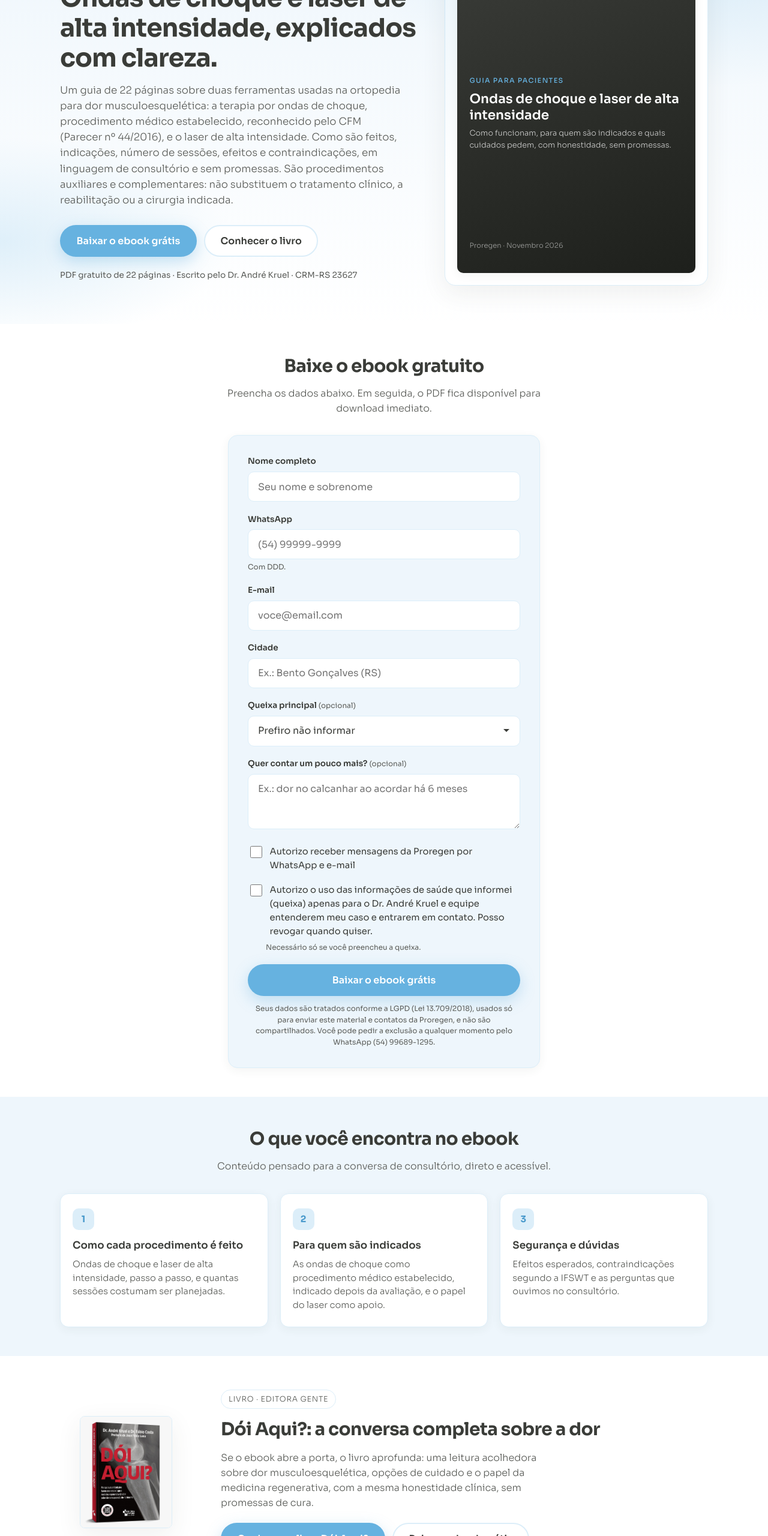
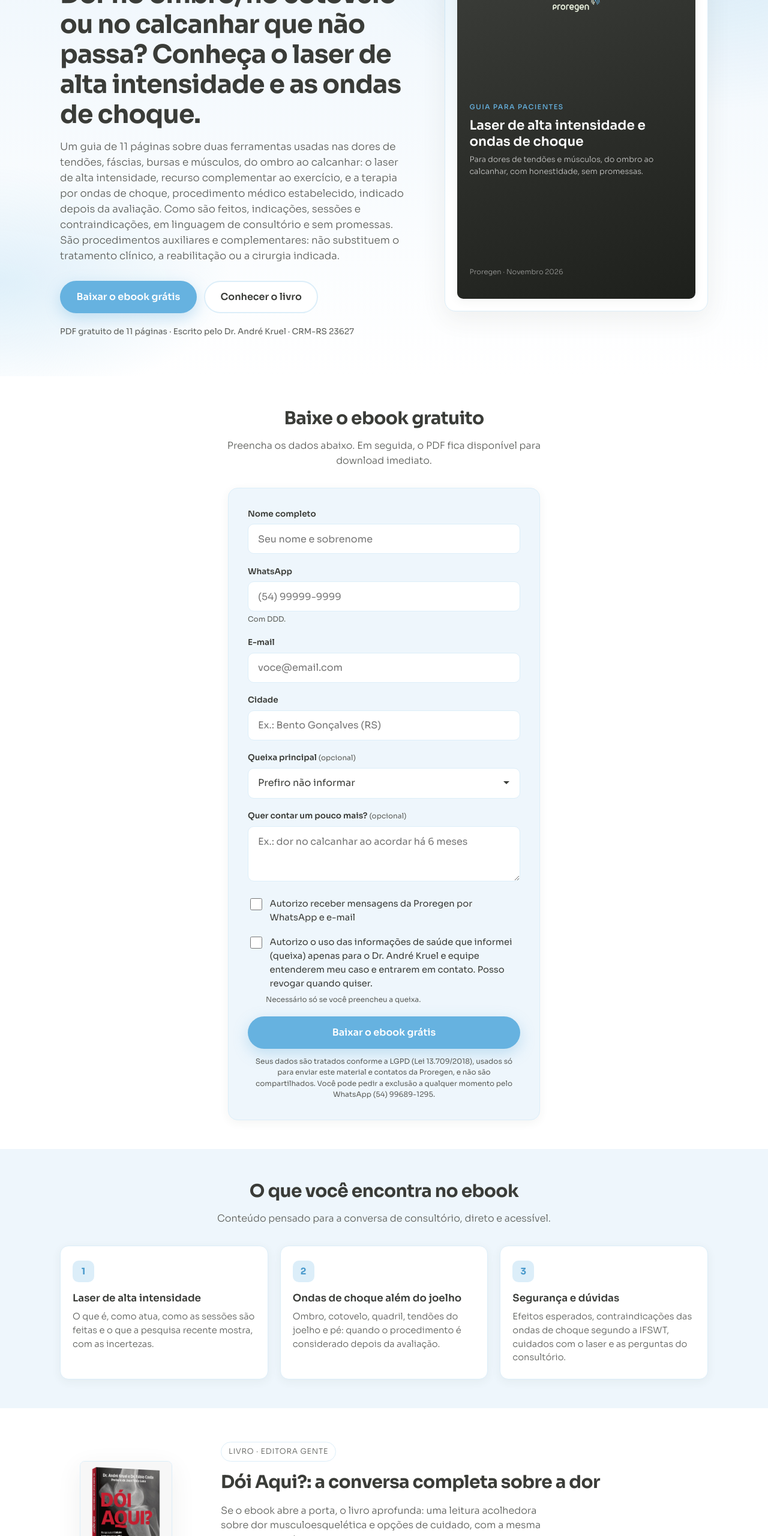
Before and after one commit to kruelandre-jpg/proregen-lp-ebook-choque-laser, a plain HTML site: page index.html in a window 1280 px wide. Shown: the part 220-2780 px from the top of the page at 60% size. Drawn offline with Linux system fonts and the light colour scheme.

Commit message:
E-book revisado (CFM), PDF novo na identidade Proregen, texto da LP revisado, pixel Meta como nas demais LPs

```diff
--- a/app.js
+++ b/app.js
@@ -11,7 +11,7 @@
   var bookCtaThanks = document.getElementById('book-cta-thanks');
   var waLinks = document.querySelectorAll('[data-wa]');
 
-  var ebookUrl = cfg.ebookUrl || 'assets/Ebook-Proregen-Ondas-de-Choque-e-Laser.pdf';
+  var ebookUrl = cfg.ebookUrl || 'assets/Ebook-Proregen-Ondas-Choque-Laser-Guia-Pacientes.pdf';
   var bookUrl = cfg.bookUrl || 'https://www.editoragente.com.br/doi-aqui--7520/p';
   var waNumber = (cfg.whatsappClinic || '54996891295').replace(/\D/g, '');
 
@@ -20,7 +20,7 @@
   if (bookCtaThanks) bookCtaThanks.href = bookUrl;
 
   waLinks.forEach(function (el) {
-    var msg = el.getAttribute('data-wa-msg') || 'Olá! Vi o ebook sobre ondas de choque e laser e gostaria de saber mais.';
+    var msg = el.getAttribute('data-wa-msg') || 'Olá! Vi o ebook sobre laser de alta intensidade e ondas de choque e gostaria de saber mais.';
     el.href = 'https://wa.me/' + waNumber + '?text=' + encodeURIComponent(msg);
   });
 
@@ -101,6 +101,7 @@
   }
 
   function revealThankYou() {
+    try { if (typeof window.fbq === 'function') window.fbq('track', 'Lead'); } catch (e) {}
     if (formWrap) formWrap.hidden = true;
     if (thanks) {
       thanks.hidden = false;
--- a/config.js
+++ b/config.js
@@ -6,7 +6,7 @@
  */
 window.LP_CONFIG = {
   appsScriptUrl: 'https://script.google.com/macros/s/AKfycbw96-Ug1oJL-9uOluVOIH88Kj7piGsShf1J8r2Tjx93Tbl9NUqtJdYq5dApfdOlB48A/exec',
-  ebookUrl: 'assets/Ebook-Proregen-Ondas-de-Choque-e-Laser.pdf',
+  ebookUrl: 'assets/Ebook-Proregen-Ondas-Choque-Laser-Guia-Pacientes.pdf',
   bookUrl: 'https://www.editoragente.com.br/doi-aqui--7520/p',
   whatsappClinic: '54996891295',
   origem: 'lp-ebook-choque-laser'
--- a/index.html
+++ b/index.html
@@ -3,8 +3,8 @@
 <head>
   <meta charset="utf-8">
   <meta name="viewport" content="width=device-width, initial-scale=1">
-  <title>Ondas de choque e laser de alta intensidade | Ebook grátis Proregen</title>
-  <meta name="description" content="Guia gratuito sobre a terapia por ondas de choque e o laser de alta intensidade na ortopedia: o que são, como são feitos, indicações, sessões e cuidados. Procedimentos médicos auxiliares, sem promessas. Por Dr. André Kruel.">
+  <title>Laser de alta intensidade e ondas de choque para dores de tendões | Ebook grátis Proregen</title>
+  <meta name="description" content="Guia gratuito sobre o laser de alta intensidade e as ondas de choque nas dores de tendões, fáscias, bursas e músculos, do ombro ao calcanhar: como são feitos, indicações e cuidados. Procedimentos auxiliares, sem promessas. Por Dr. André Kruel.">
   <meta name="robots" content="noindex, nofollow">
   <meta name="theme-color" content="#66B2E0">
   <link rel="preconnect" href="https://fonts.googleapis.com">
@@ -12,10 +12,18 @@
   <link href="https://fonts.googleapis.com/css2?family=Sora:wght@200;300;400;500;600;700&display=swap" rel="stylesheet">
   <link rel="stylesheet" href="styles.css">
   <link rel="icon" href="assets/logo-h-light.svg" type="image/svg+xml">
-  <meta property="og:title" content="Ondas de choque e laser de alta intensidade | Ebook grátis Proregen">
-  <meta property="og:description" content="O que são as ondas de choque e o laser de alta intensidade, como são feitos, para quem são indicados e quais cuidados pedem. Sem promessas.">
+  <meta property="og:title" content="Laser de alta intensidade e ondas de choque para dores de tendões | Ebook grátis Proregen">
+  <meta property="og:description" content="Laser de alta intensidade e ondas de choque nas dores de ombro, cotovelo, quadril, joelho e pé: como são feitos, para quem são indicados e quais cuidados pedem. Sem promessas.">
   <meta property="og:type" content="website">
   <meta property="og:locale" content="pt_BR">
+<!-- Meta Pixel Code -->
+<script>
+!function(f,b,e,v,n,t,s){if(f.fbq)return;n=f.fbq=function(){n.callMethod?n.callMethod.apply(n,arguments):n.queue.push(arguments)};if(!f._fbq)f._fbq=n;n.push=n;n.loaded=!0;n.version='2.0';n.queue=[];t=b.createElement(e);t.async=!0;t.src=v;s=b.getElementsByTagName(e)[0];s.parentNode.insertBefore(t,s)}(window,document,'script','https://connect.facebook.net/en_US/fbevents.js');
+fbq('init','237262437325427');
+fbq('track','PageView');
+</script>
+<noscript><img height="1" width="1" style="display:none" src="https://www.facebook.com/tr?id=237262437325427&ev=PageView&noscript=1"/></noscript>
+<!-- End Meta Pixel Code -->
 </head>
 <body>
   <header class="site-header">
@@ -32,13 +40,13 @@
       <div class="container hero-grid">
         <div>
           <p class="eyebrow">Guia gratuito para pacientes</p>
-          <h1 id="hero-title">Ondas de choque e laser de alta intensidade, explicados com clareza.</h1>
+          <h1 id="hero-title">Dor no ombro, no cotovelo ou no calcanhar que não passa? Conheça o laser de alta intensidade e as ondas de choque.</h1>
           <p class="hero-lead">
-            Um guia de 22 páginas sobre duas ferramentas usadas na ortopedia para
-            dor musculoesquelética: a terapia por ondas de choque, procedimento médico
-            estabelecido, reconhecido pelo CFM (Parecer nº 44/2016), e o laser de alta
-            intensidade. Como são feitos, indicações, número de sessões, efeitos e
-            contraindicações, em linguagem de consultório e sem promessas.
+            Um guia de 11 páginas sobre duas ferramentas usadas nas dores de tendões,
+            fáscias, bursas e músculos, do ombro ao calcanhar: o laser de alta intensidade,
+            recurso complementar ao exercício, e a terapia por ondas de choque, procedimento
+            médico estabelecido, indicado depois da avaliação. Como são feitos, indicações,
+            sessões e contraindicações, em linguagem de consultório e sem promessas.
             São procedimentos auxiliares e complementares: não substituem o tratamento
             clínico, a reabilitação ou a cirurgia indicada.
           </p>
@@ -46,7 +54,7 @@
             <a class="btn btn-primary" href="#formulario">Baixar o ebook grátis</a>
             <a class="btn btn-secondary" href="#livro">Conhecer o livro</a>
           </div>
-          <p class="hero-note">PDF gratuito de 22 páginas · Escrito pelo Dr.&nbsp;André Kruel · CRM-RS&nbsp;23627</p>
+          <p class="hero-note">PDF gratuito de 11 páginas · Escrito pelo Dr.&nbsp;André Kruel · CRM-RS&nbsp;23627</p>
         </div>
 
         <aside class="hero-card" aria-hidden="true">
@@ -54,8 +62,8 @@
             <img class="ev-logo" src="assets/logo-h-dark.svg" alt="">
             <div>
               <p class="ev-label">Guia para pacientes</p>
-              <h2>Ondas de choque e laser de alta intensidade</h2>
-              <p class="ev-sub">Como funcionam, para quem são indicados e quais cuidados pedem, com honestidade, sem promessas.</p>
+              <h2>Laser de alta intensidade e ondas de choque</h2>
+              <p class="ev-sub">Para dores de tendões e músculos, do ombro ao calcanhar, com honestidade, sem promessas.</p>
             </div>
             <p class="ev-footer">Proregen · Novembro 2026</p>
           </div>
@@ -104,8 +112,8 @@
                 <option>Dor no ombro</option>
                 <option>Dor no cotovelo</option>
                 <option>Dor no calcanhar ou fascite plantar</option>
-                <option>Tendinite</option>
-                <option>Dor no joelho</option>
+                <option>Tendinite em outro local</option>
+                <option>Tendinite no joelho</option>
                 <option>Dor no quadril</option>
                 <option>Outra</option>
               </select>
@@ -141,10 +149,10 @@
           <h2>Pronto, o ebook é seu</h2>
           <p>Obrigado pelo interesse. Clique abaixo para baixar o PDF agora. Se quiser ir além, o livro <em>Dói Aqui?</em> aprofunda o tema com a mesma linguagem clara.</p>
           <div class="ty-actions">
-            <a class="btn btn-primary" id="download-ebook" href="assets/Ebook-Proregen-Ondas-de-Choque-e-Laser.pdf" download>
+            <a class="btn btn-primary" id="download-ebook" href="assets/Ebook-Proregen-Ondas-Choque-Laser-Guia-Pacientes.pdf" download>
               Baixar o PDF do guia
             </a>
-            <a class="btn btn-secondary" data-wa data-wa-msg="Olá! Baixei o ebook sobre ondas de choque e laser e gostaria de conversar.">
+            <a class="btn btn-secondary" data-wa data-wa-msg="Olá! Baixei o ebook sobre laser de alta intensidade e ondas de choque e gostaria de conversar.">
               Falar no WhatsApp
             </a>
           </div>
@@ -152,7 +160,7 @@
             <img src="assets/doi-aqui-capa.jpg" alt="Capa do livro Dói Aqui?" width="90" height="109">
             <div>
               <h3>Quer ir além do guia?</h3>
-              <p>O livro <strong>Dói Aqui?</strong> traz uma conversa completa sobre dor musculoesquelética e medicina regenerativa.</p>
+              <p>O livro <strong>Dói Aqui?</strong> traz uma conversa completa sobre dor musculoesquelética e caminhos de cuidado.</p>
               <a class="btn btn-secondary" id="book-cta-thanks" href="https://www.editoragente.com.br/doi-aqui--7520/p" target="_blank" rel="noopener noreferrer">
                 Conhecer o livro Dói Aqui?
               </a>
@@ -171,18 +179,18 @@
         <div class="benefits-grid">
           <article class="benefit-card">
             <span class="benefit-num" aria-hidden="true">1</span>
-            <h3>Como cada procedimento é feito</h3>
-            <p>Ondas de choque e laser de alta intensidade, passo a passo, e quantas sessões costumam ser planejadas.</p>
+            <h3>Laser de alta intensidade</h3>
+            <p>O que é, como atua, como as sessões são feitas e o que a pesquisa recente mostra, com as incertezas.</p>
           </article>
           <article class="benefit-card">
             <span class="benefit-num" aria-hidden="true">2</span>
-            <h3>Para quem são indicados</h3>
-            <p>As ondas de choque como procedimento médico estabelecido, indicado depois da avaliação, e o papel do laser como apoio.</p>
+            <h3>Ondas de choque além do joelho</h3>
+            <p>Ombro, cotovelo, quadril, tendões do joelho e pé: quando o procedimento é considerado depois da avaliação.</p>
           </article>
           <article class="benefit-card">
             <span class="benefit-num" aria-hidden="true">3</span>
             <h3>Segurança e dúvidas</h3>
-            <p>Efeitos esperados, contraindicações segundo a IFSWT e as perguntas que ouvimos no consultório.</p>
+            <p>Efeitos esperados, contraindicações das ondas de choque segundo a IFSWT, cuidados com o laser e as perguntas do consultório.</p>
           </article>
           </div>
       </div>
@@ -203,8 +211,8 @@
           <h2 id="book-title">Dói Aqui?: a conversa completa sobre a dor</h2>
           <p>
             Se o ebook abre a porta, o livro aprofunda: uma leitura acolhedora sobre dor
-            musculoesquelética, opções de cuidado e o papel da medicina regenerativa,
-            com a mesma honestidade clínica, sem promessas de cura.
+            musculoesquelética e opções de cuidado,
+            com a mesma honestidade clínica e sem promessas.
           </p>
           <div class="book-actions">
             <a
@@ -235,19 +243,19 @@
           <div>
             <a href="https://proregen.com.br" target="_blank" rel="noopener noreferrer">proregen.com.br</a>
             ·
-            <a data-wa data-wa-msg="Olá! Vim pela página do ebook sobre ondas de choque e laser.">WhatsApp (54)&nbsp;99689-1295</a>
+            <a data-wa data-wa-msg="Olá! Vim pela página do ebook sobre laser de alta intensidade e ondas de choque.">WhatsApp (54)&nbsp;99689-1295</a>
           </div>
           <div>Atendimento presencial só em Bento Gonçalves (RS) ou consulta online.</div>
         </div>
       </div>
       <p class="footer-disclaimer">
         Este material tem caráter educativo e não substitui consulta médica.
-        As ondas de choque e o laser de alta intensidade são procedimentos médicos auxiliares
+        O laser de alta intensidade e as ondas de choque são procedimentos médicos auxiliares
         e complementares, não substituem tratamento clínico, reabilitação ou cirurgia indicada,
         e a indicação depende de avaliação individualizada. As ondas de choque são procedimento
-        médico estabelecido, coadjuvante, reconhecido pelo Parecer CFM nº 44/2016, com indicação
-        específica depois da avaliação; as contraindicações seguem a IFSWT. Não há garantia de resultado. Converse sempre
-        com o médico responsável pelo seu caso. Proregen / Dr.&nbsp;André Kruel.
+        médico estabelecido, indicado depois da avaliação; as contraindicações seguem as normas
+        de qualidade da IFSWT. Não há garantia de resultado. Converse sempre com o médico
+        responsável pelo seu caso. Proregen / Dr.&nbsp;André Kruel.
       </p>
     </div>
   </footer>
```
Also changed, not shown: 3 other files.
